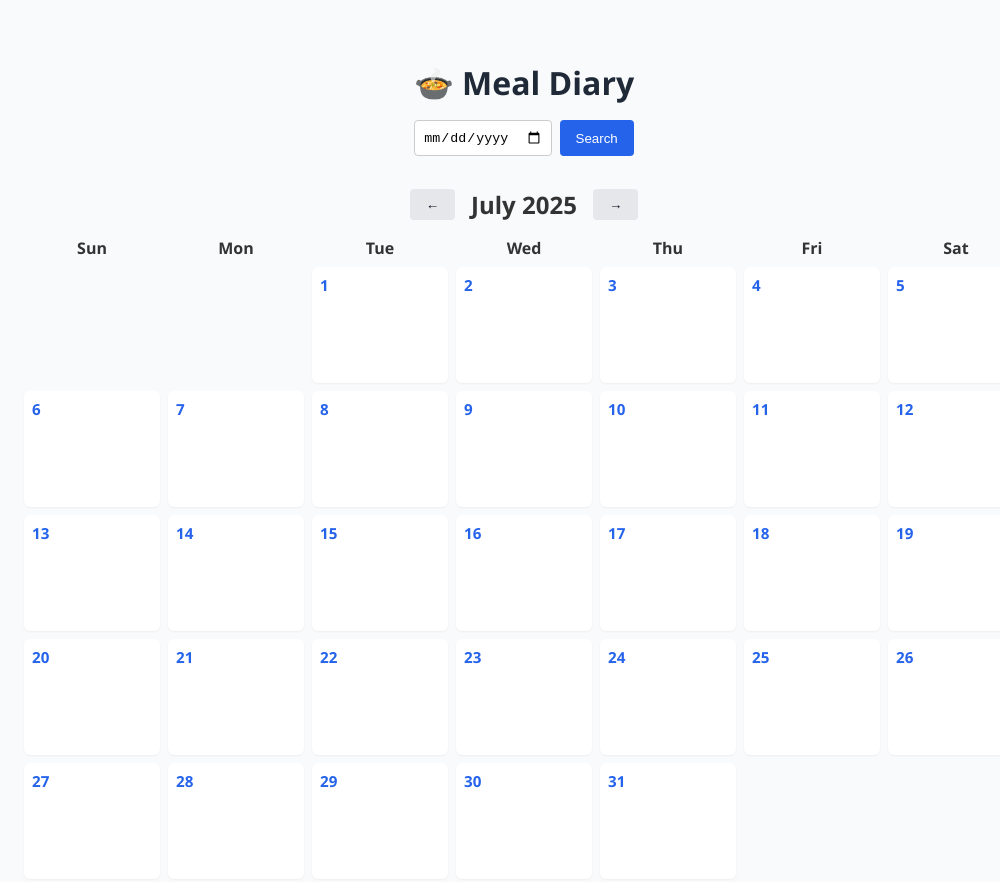
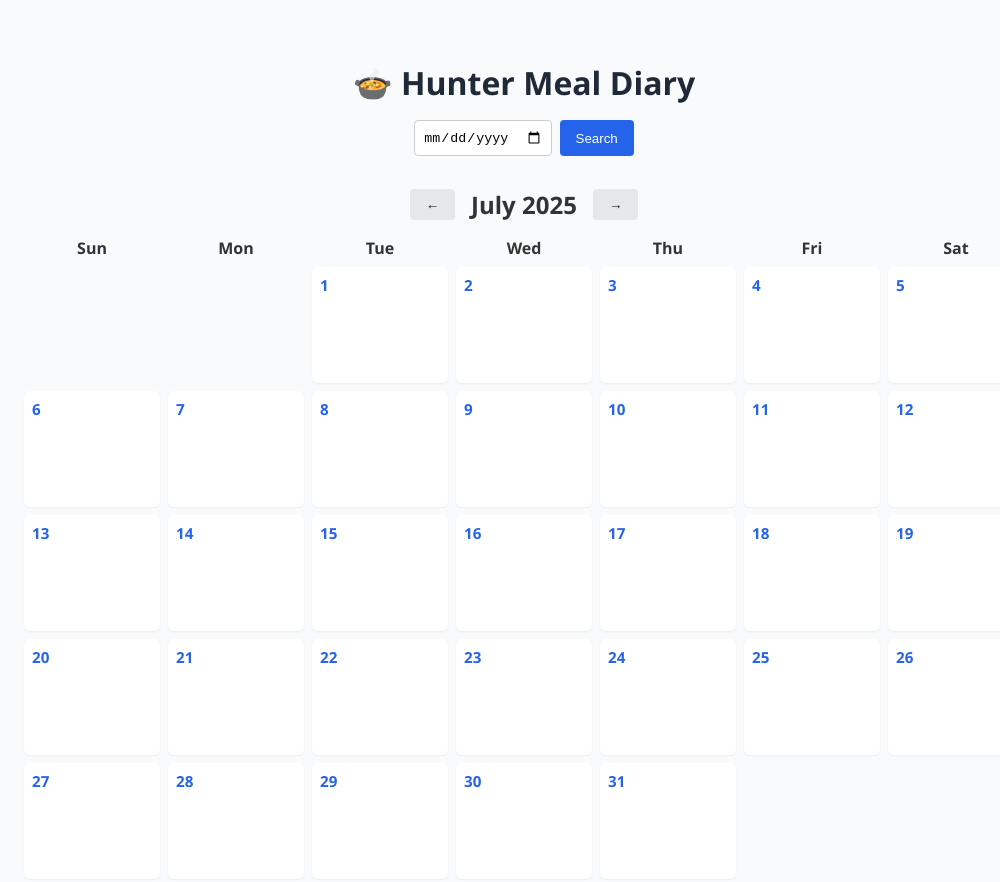
Before and after one commit to tateshunter/meal-tracker, a plain HTML site: page index.html in a window 1280 px wide. Shown: the whole page, without its empty margins (116-1116 px from the left). Drawn offline with Linux system fonts and the light colour scheme.

Commit message:
Update index.html

```diff
--- a/index.html
+++ b/index.html
@@ -126,7 +126,7 @@
   </style>
 </head>
 <body>
-  <h1>🍲 Meal Diary</h1>
+  <h1>🍲 Hunter Meal Diary</h1>
   <div class="calendar-search">
     <input type="date" id="searchDate">
     <button onclick="searchByDate()">Search</button>
```
